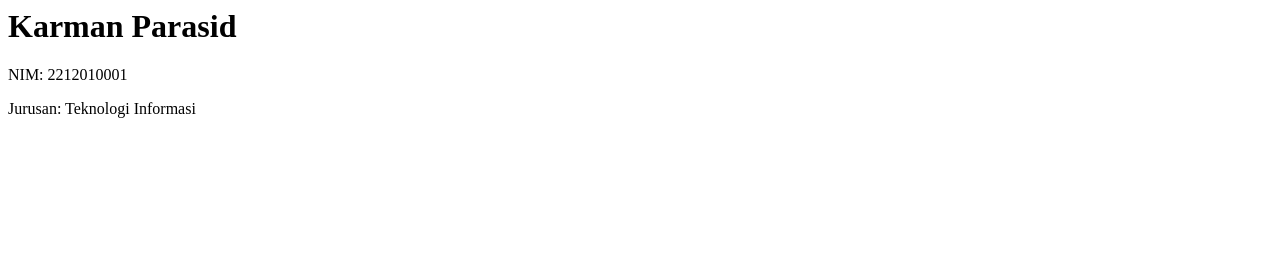
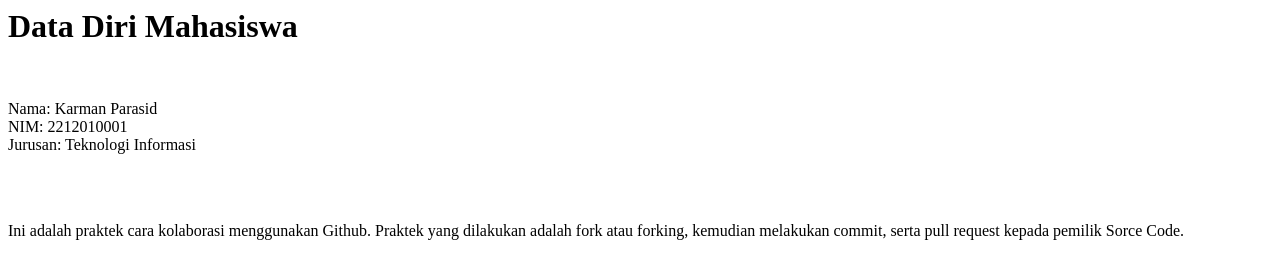
Before and after one commit to fendyaritonang/takumi-kolaborasi, a plain HTML site: page karman.html in a window 1280 px wide. Drawn offline with Linux system fonts and the light colour scheme.

Commit message:
Membuat data diri mahasiswa

```diff
--- a/karman.html
+++ b/karman.html
@@ -1,4 +1,16 @@
-<div><h1>Karman Parasid</h1>
-     <p>NIM: 2212010001</p>
-    <p>Jurusan: Teknologi Informasi</p>
-    </div>
+<html xmlns="http://www.w3.org/1999/xhtml">
+<head>
+    <title>Cloud Computing</title>
+</head>
+<body>
+    <h1>Data Diri Mahasiswa</h1>
+    <br />
+    <p>Nama: Karman Parasid
+        <br />NIM: 2212010001
+        <br />Jurusan: Teknologi Informasi</p>
+    <br />
+    <br />
+    <p>Ini adalah praktek cara kolaborasi menggunakan Github. Praktek yang dilakukan adalah
+    fork atau forking, kemudian melakukan commit, serta pull request kepada pemilik Sorce Code.</p>
+</body>
+</html>
```
